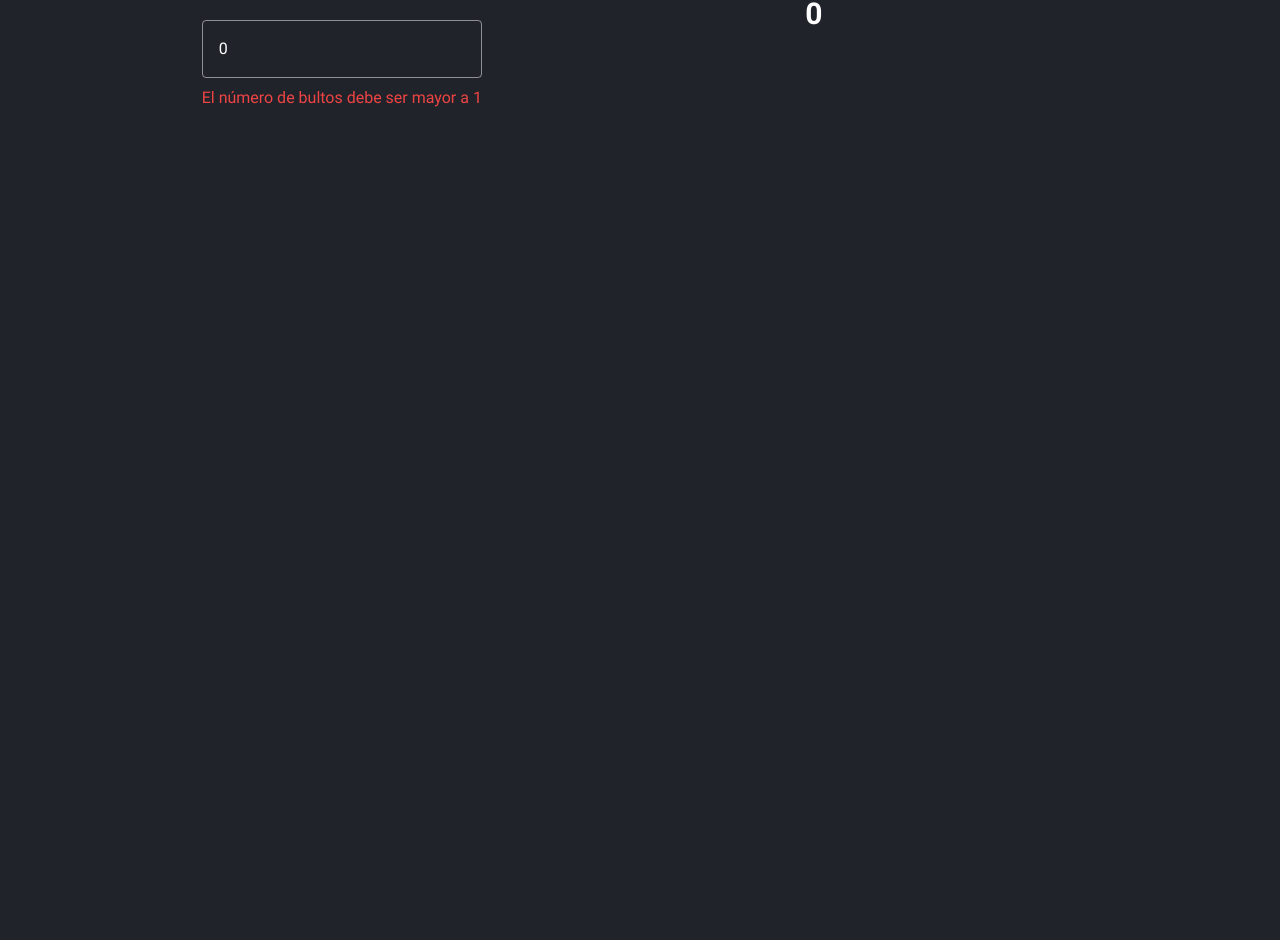
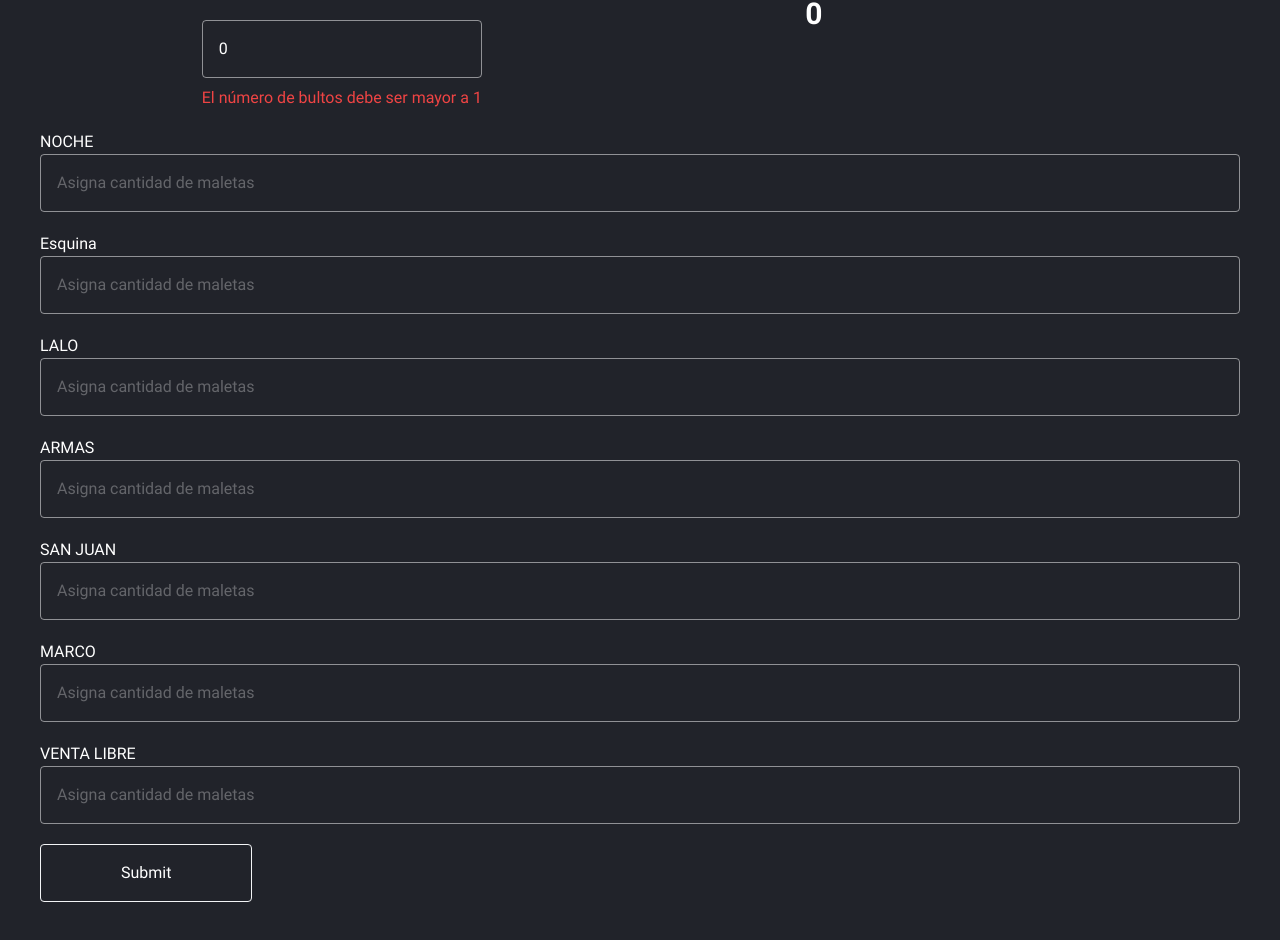
Before and after one commit to ErickFireworks/TestNextjs, a Next.js app: page /dashboard/molino in a window 1280 px wide. Shown: the part 236-1176 px from the top of the page. Before the commit the page ends 800 px from the top, so only its background shows below. Built offline with nearby package versions, Linux system fonts and the light colour scheme.

Commit message:
Add form to assign mass quantities.
with this commit we add a form that assigns dough
quantities to each of the branches.

```diff
--- a/src/app/dashboard/molino/page.tsx
+++ b/src/app/dashboard/molino/page.tsx
@@ -1,6 +1,7 @@
 "use client";
 
 import { MolinoFormOnchange } from "@/components/molino/MolinoFormOnchange";
+import { MolinoListForm } from "@/components/molino/MolinoListForm";
 import { NavBar } from "@/components/shared/Navbar";
 import { useState } from "react";
 
@@ -30,6 +31,9 @@ export default function MolinoPage() {
             </div>
           </div>
         </div>
+        <div>
+          <MolinoListForm />
+        </div>
       </div>
     </>
   );
--- a/src/components/molino/MolinoForm.tsx
+++ /dev/null
@@ -1,54 +0,0 @@
-"use client";
-
-import { useForm } from "react-hook-form";
-import { Input } from "../shared/Input";
-import { Button } from "../shared/Button";
-
-type FormValues = {
-  bultos: string;
-};
-
-type Props = {
-  handle: (total: number) => void;
-};
-
-export const MolinoForm = ({ handle }: Props) => {
-  const {
-    register,
-    handleSubmit,
-    formState: { errors },
-    setFocus,
-  } = useForm<FormValues>();
-
-  const onSubmit = (data: FormValues) => {
-    handle(Number(data.bultos));
-  };
-
-  return (
-    <form
-      className="text-unika-gray-300 flex flex-col gap-6"
-      onSubmit={handleSubmit(onSubmit)}
-    >
-      <div className="md:max-w-md flex flex-col gap-6">
-        <div>
-          <div className="my-5">
-            <label>Agrega número de bultos cocidos</label>
-          </div>
-          <Input
-            type="number"
-            placeholder="Número de bultos cocidos"
-            {...register("bultos", {
-              required: "Número de bultos cocidos es requerido",
-            })}
-          />
-          {errors.bultos && (
-            <div className="mt-2 text-red-500">{errors.bultos.message}</div>
-          )}
-        </div>
-        <div>
-          <Button type="submit" text="Enviar" handle={() => {}} />
-        </div>
-      </div>
-    </form>
-  );
-};
--- /dev/null
+++ b/src/components/molino/MolinoListForm.tsx
@@ -0,0 +1,41 @@
+"use client";
+
+import { useForm, useFieldArray } from "react-hook-form";
+import { getSucursales } from "@/helpers/HelperSucursales";
+
+const sucursales = getSucursales();
+
+export const MolinoListForm = () => {
+  const { register, control, handleSubmit, reset, trigger, setError } = useForm(
+    {}
+  );
+
+  const { fields, append, remove } = useFieldArray({
+    control,
+    name: "value",
+  });
+
+  return (
+    <div className="mt-5">
+      <form onSubmit={handleSubmit((data) => console.log(data))}>
+        <ul>
+          {sucursales.map((item, index) => (
+            <li key={item.id} className="my-5">
+              <label htmlFor="">{item.name}</label>
+              <input
+                className="border border-white/50 placeholder-white placeholder-opacity-30 rounded bg-transparent p-4 w-full focus:border-white/100 focus:ring-transparent"
+                type="number"
+                placeholder="Asigna cantidad de maletas"
+                {...register(`value.${item.name}`)}
+              />
+            </li>
+          ))}
+        </ul>
+        <input
+          type="submit"
+          className="border border-gray-100 rounded py-4 px-20"
+        />
+      </form>
+    </div>
+  );
+};
--- a/src/data/data.ts
+++ b/src/data/data.ts
@@ -9,7 +9,7 @@ export const sucursales = [
   },
   {
     id: 3,
-    name: "Lalo",
+    name: "LALO",
   },
   {
     id: 4,
```
Also changed, not shown: src/components/molino/MolinoFormOnchange.tsx (+1 -10 lines).
